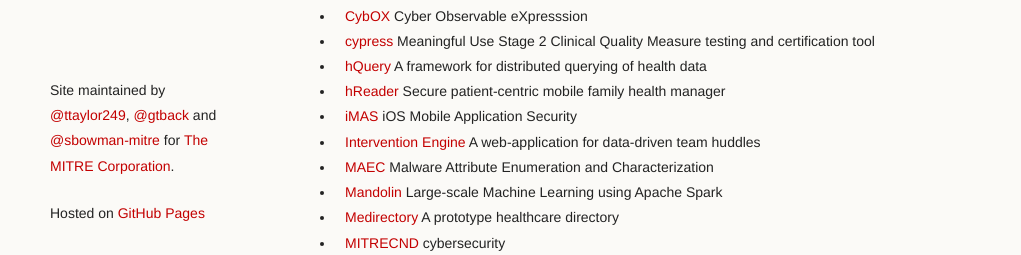
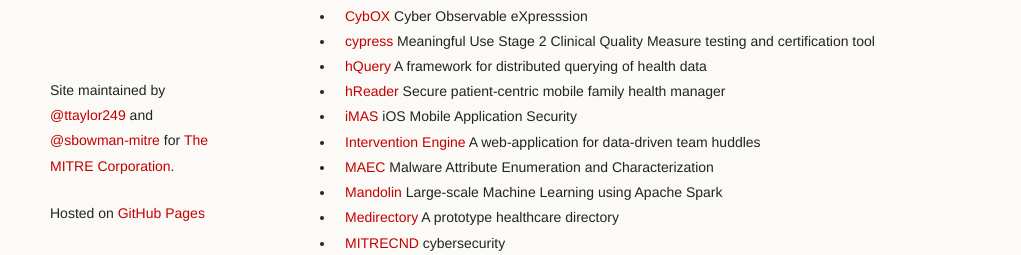
Before and after one commit to mitre/mitre.github.io, a Jekyll site: the page built from index.md, in a window 1280 px wide and 900 px high, scrolled down 491 px. Shown: the part 642-897 px from the top of the window, without its empty margins (0-1021 px from the left). Built offline with Jekyll 4.4.1, drawn with Linux system fonts in a browser that asks for light colours.

Commit message:
removed gtback

```diff
--- a/_includes/footer.html
+++ b/_includes/footer.html
@@ -1,4 +1,4 @@
       <footer>
-        <p><small>Site maintained by <a href="https://github.com/ttaylor249" class="user-mention">@ttaylor249</a>, <a href="https://github.com/gtback" class="user-mention">@gtback</a> and <a href="https://github.com/sbowman-mitre" class="user-mention">@sbowman-mitre</a> for <a href="http://www.mitre.org/">The MITRE Corporation</a>.</small></p>
+        <p><small>Site maintained by <a href="https://github.com/ttaylor249" class="user-mention">@ttaylor249</a> and <a href="https://github.com/sbowman-mitre" class="user-mention">@sbowman-mitre</a> for <a href="http://www.mitre.org/">The MITRE Corporation</a>.</small></p>
         <p><small>Hosted on <a href="https://pages.github.com">GitHub Pages</a></small></p>
       </footer>
```
